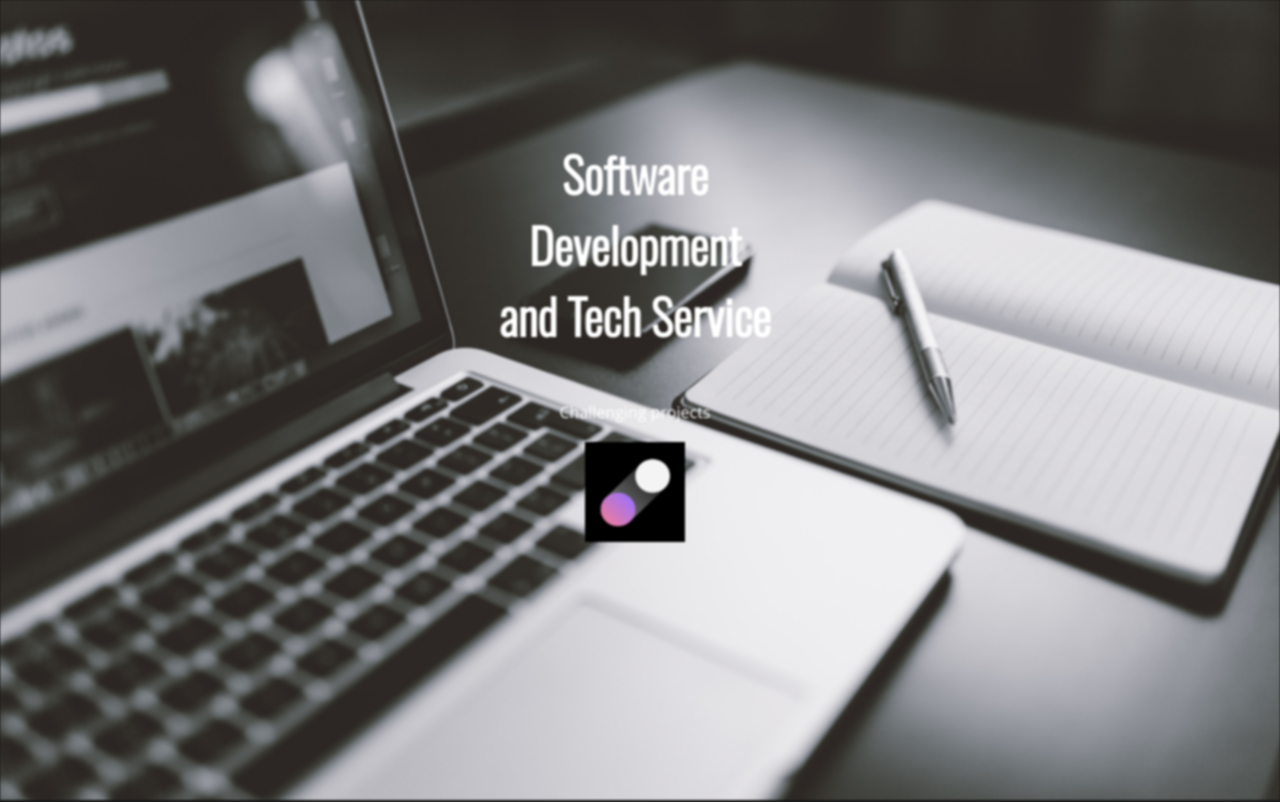
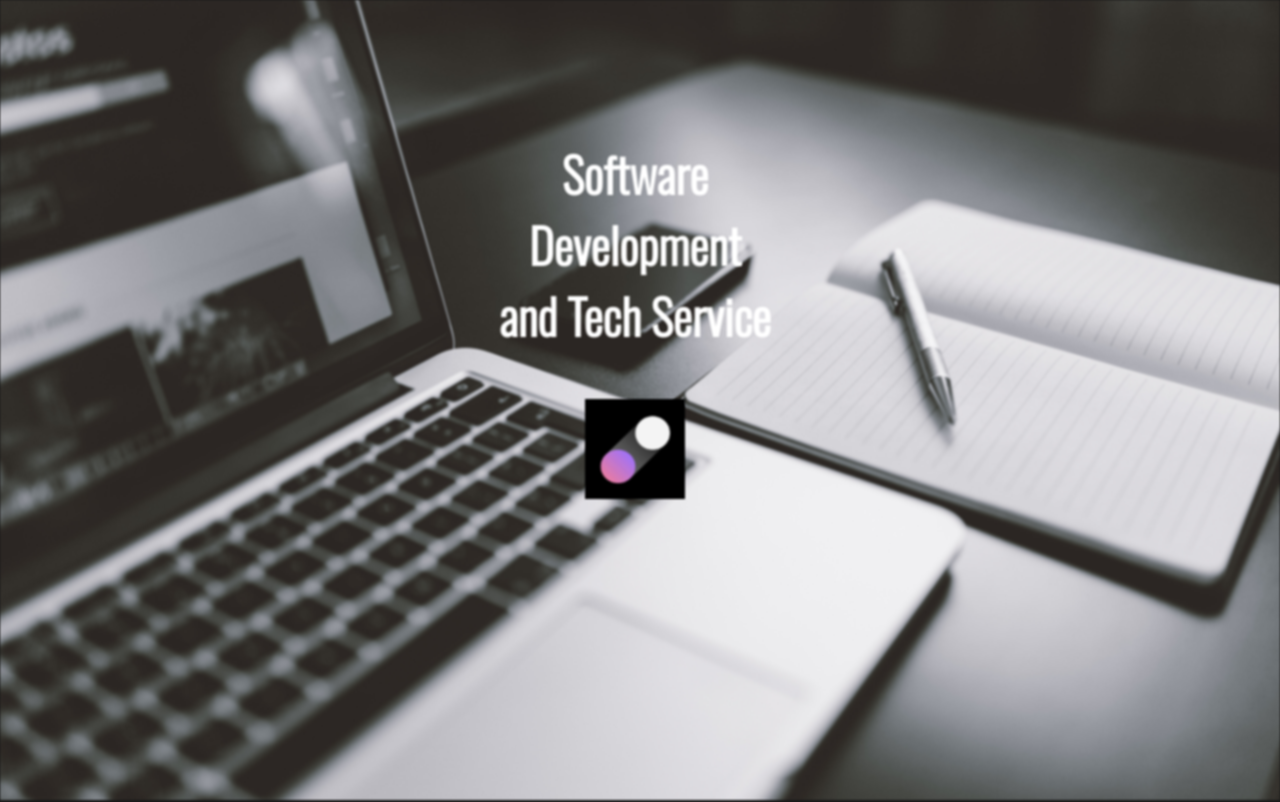
Before and after one commit to danicalda/webpagedanicalda, a plain HTML site: page index.html in a window 1280 px wide. Shown: the top 802 px of the page. Drawn offline with nearby package versions, Linux system fonts and the light colour scheme.

Commit message:
version 1.0
primer canvi de index.html

```diff
--- a/index.html
+++ b/index.html
@@ -21,7 +21,7 @@
     <header class="header">
         <div class="header-content">
             <h3 class="title"> Software Development and Tech Service</h3>
-            <p class="text">Challenging projects</p>
+           <!-- <p class="text">Challenging projects</p>-->
             <img src="img/logo.jpg" alt="Danicalda Logo" class="logo">
         </div>
     </header>
```
